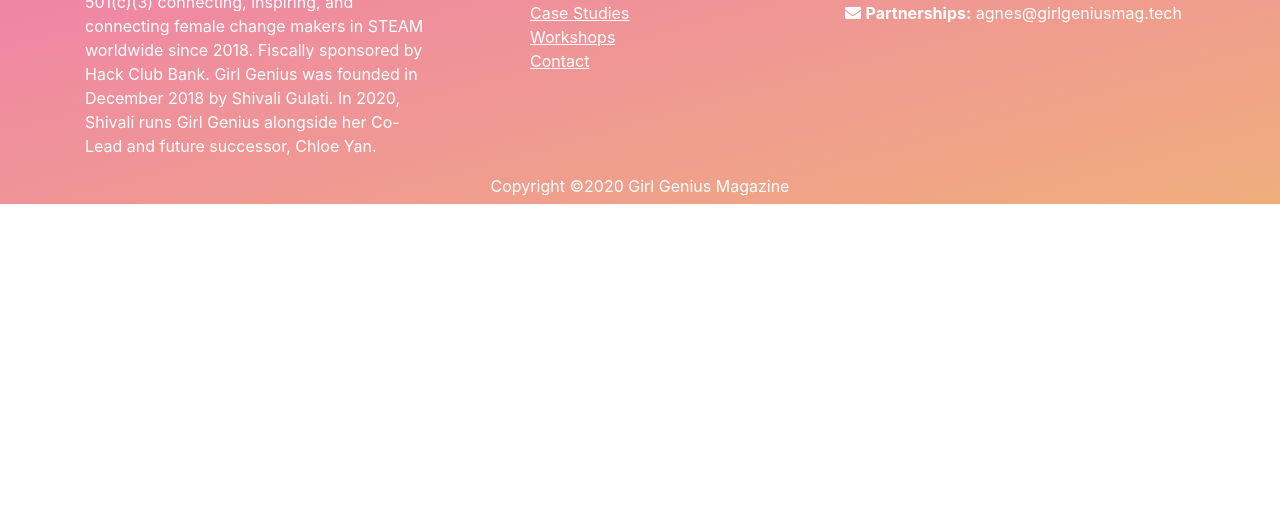
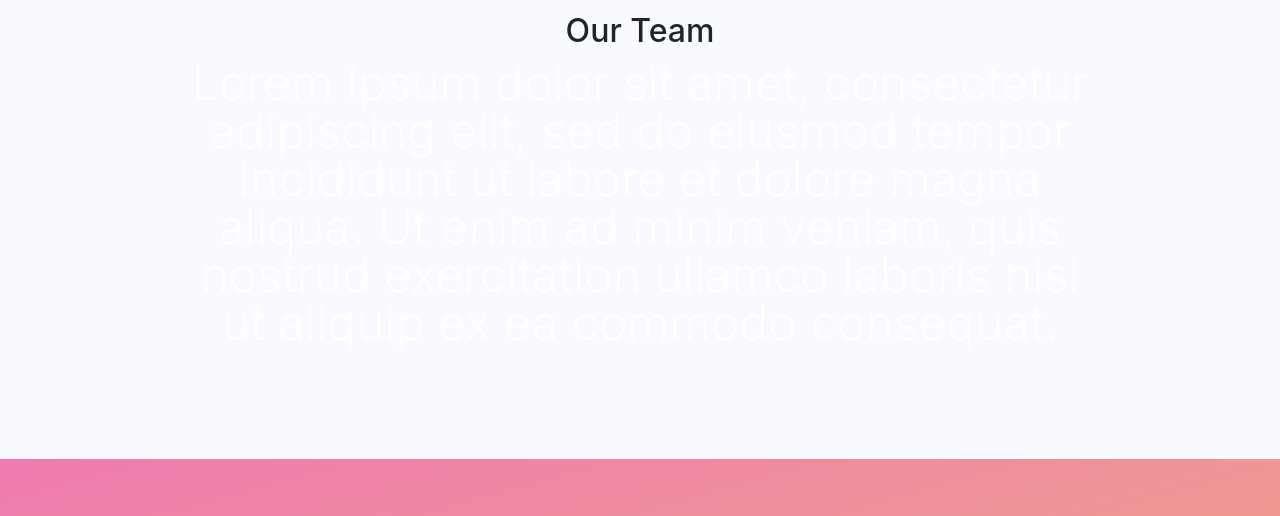
Before and after one commit to miakotalik/ggmag, a website: page about.html in a window 1280 px wide. Shown: the part 3103-3619 px from the top of the page. Before the commit the page ends 3307 px from the top, so only its background shows below. Drawn offline with nearby package versions, Linux system fonts and the light colour scheme.

Commit message:
fixed team

```diff
--- a/about.html
+++ b/about.html
@@ -137,6 +137,26 @@
     </div>
   </div>
 
+  <div class="section background-gray">
+    <div class="container">
+      <div class="container text-center">
+        <div class="row">
+          <div class="col-12">
+            <div class="display-4 text-black about-text about-page-text">
+              <h2>Our Team</h2>
+              <div class="mission-text text-white">Lorem ipsum dolor sit amet, consectetur adipiscing elit, sed do
+                eiusmod tempor
+                incididunt ut labore et
+                dolore magna aliqua. Ut enim ad minim veniam, quis nostrud exercitation ullamco laboris nisi ut aliquip
+                ex ea commodo consequat.</div>
+            </div>
+          </div>
+        </div>
+      </div>
+    </div>
+  </div>
+
+
   <footer class="footer">
     <div class="container">
       <div class="row footer-text about-footer-text">
```
